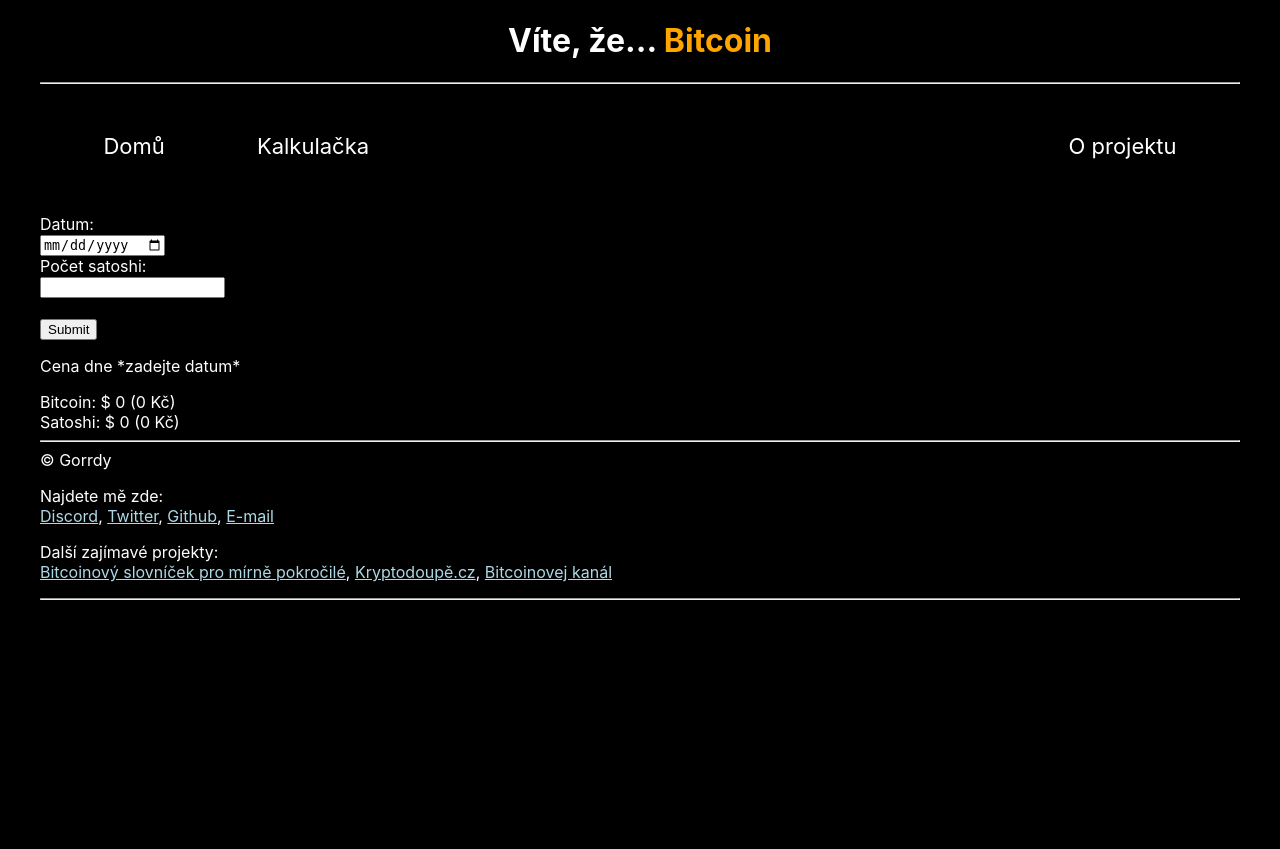
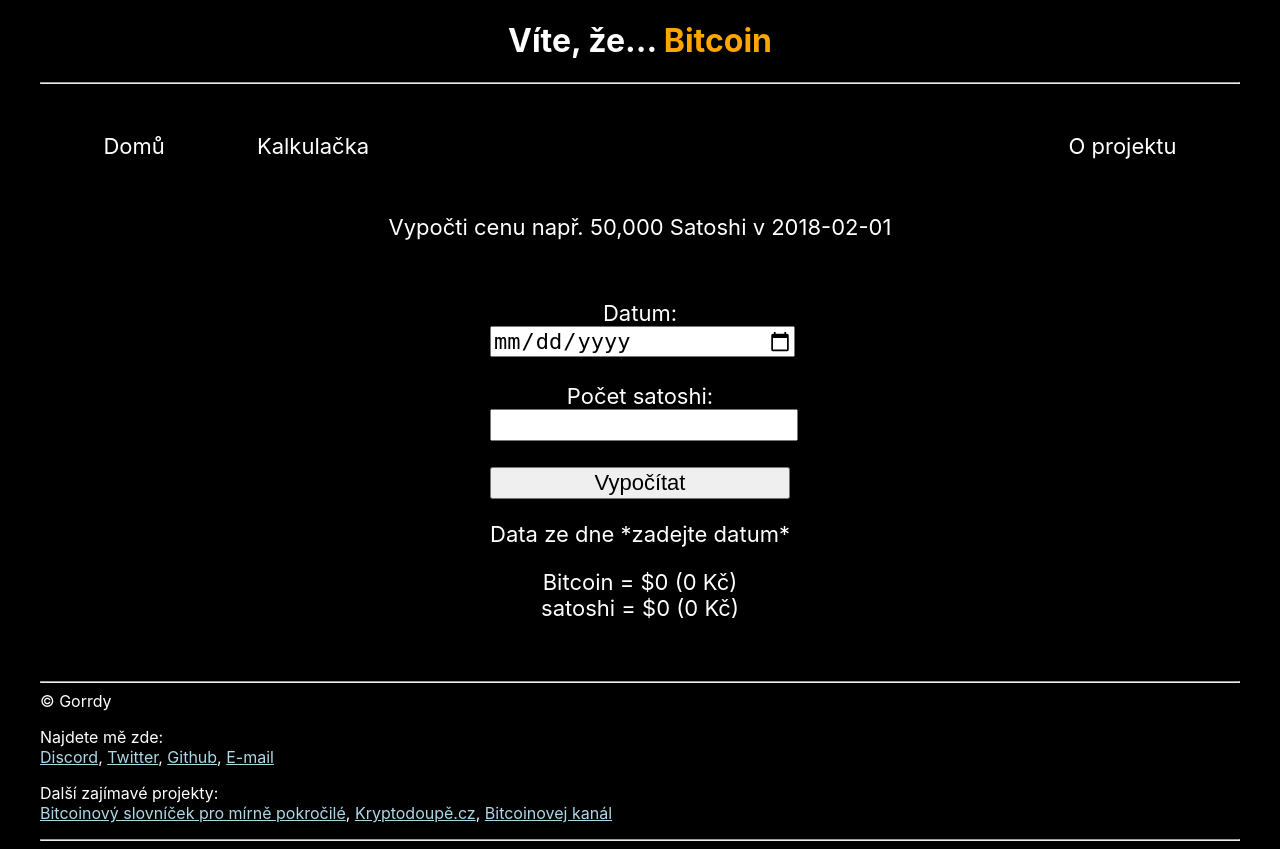
Before and after one commit to gorrdy/gorrdy.github.io, a PHP site: page /sats.html in a window 1280 px wide. Before the commit the page ends 600 px from the top, so only its background shows below. Run offline with PHP 8.4, Linux system fonts and the light colour scheme.

Commit message:
better calculator design

```diff
--- a/css/styles.css
+++ b/css/styles.css
@@ -17,6 +17,32 @@ code {
 .center-div {
 	margin: auto;
 	padding: 10px;
+}
+
+.center-paragraph {
+	margin: 0 auto;
+	font-size:22px;
+	text-align:center;
+	margin-bottom:5ex;
+
+}
+
+.center-form {
+	margin: 0 auto;
+	width:25%;
+	font-size:22px;
+	text-align:center;
+
+}
+
+.center-form label {
+	width:100%;
+	font-size:22px;
+}
+
+.center-form input {
+	width:100%;
+	font-size:22px;
 }
 
 .center-text {
--- a/js/calc.js
+++ b/js/calc.js
@@ -20,6 +20,7 @@ function GetBtcPrice (name) {
     var price_sats_czk = price_sats * usd_czk
     price_sats = round(price_sats, 1)
     price_sats_czk = round(price_sats_czk, 1)
+    $("#satscount").html(sats)
     $("#satsprice").html(price_sats)
     $("#satspriceczk").html(price_sats_czk)
 
--- a/sats.html
+++ b/sats.html
@@ -8,9 +8,6 @@
   <script src="js/calc.js" type="text/javascript"></script>
  </head>
 
-
-
-
  <body class="content">
   <h1>Víte, že... <span style="color:orange">Bitcoin</span></h1>
   <hr />
@@ -20,30 +17,21 @@
    <a href="o_projektu.html"> <li class="nav-item-right">O projektu</li> </a>
 
   </ul>
-
-  <form onsubmit="GetBtcPrice();return false;">
+    <p class="center-paragraph">Vypočti cenu např. 50,000 Satoshi v 2018-02-01 </p>
+  <form class="center-form" onsubmit="GetBtcPrice();return false;">
     <label for="date">Datum:</label><br>
-    <input type="date" id="date" name="date" min="2010-07-18"><br>
+    <input type="date" id="date" name="date" min="2010-07-18"><br><br>
     <label for="amount">Počet satoshi:</label><br>
     <input type="number" id="amount" name="amount"><br><br>
-    <input type="submit" value="Submit">
-    <div><p>Cena dne <span id="den_datum">*zadejte datum*</span> </p>
-	    Bitcoin: $ <span id="btcprice">0</span> (<span id="btcpriceczk">0</span> Kč)<br />
-	    Satoshi: $ <span id="satsprice">0</span> (<span id="satspriceczk">0</span> Kč)
+    <input type="submit" value="Vypočítat">
+  </form>
+    <div class="center-paragraph">
+	    <p>Data ze dne <span id="den_datum">*zadejte datum*</span> </p>
+	    Bitcoin = $<span id="btcprice">0</span> (<span id="btcpriceczk">0</span> Kč)<br />
+	    <span id="satscount"></span> satoshi = $<span id="satsprice">0</span> (<span id="satspriceczk">0</span> Kč)
+
+    </div>
    <hr />
-  </form>
-
-
-
-
-
-
-
-
-
-
-
-
 
    <footer>
     <div class="center-blok">
@@ -58,18 +46,12 @@
      <p>
       Další zajímavé projekty:<br />
       <a target="_blank" href="https://btc-slovnik.cz/"
-       >Bitcoinový slovníček pro mírně pokročilé</a
-      >,
+       >Bitcoinový slovníček pro mírně pokročilé</a>,
       <a target="_blank" href="https://www.kryptodoupe.cz/">Kryptodoupě.cz</a>,
-      <a
-       target="_blank"
-       href="https://www.youtube.com/channel/UCCegl13nmUvxUKMJqng1S-A"
-       >Bitcoinovej kanál</a
-      >
+      <a target="_blank" href="https://www.youtube.com/channel/UCCegl13nmUvxUKMJqng1S-A">Bitcoinovej kanál</a>
      </p>
      <hr />
     </div>
    </footer>
-  </div>
  </body>
 </html>
```
Also changed, not shown: 1 other file.
